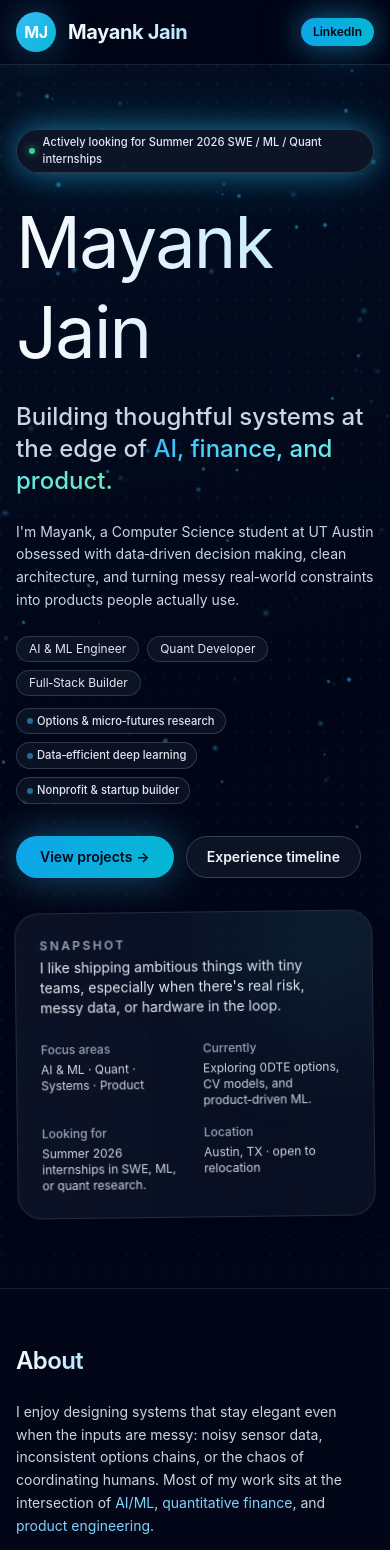
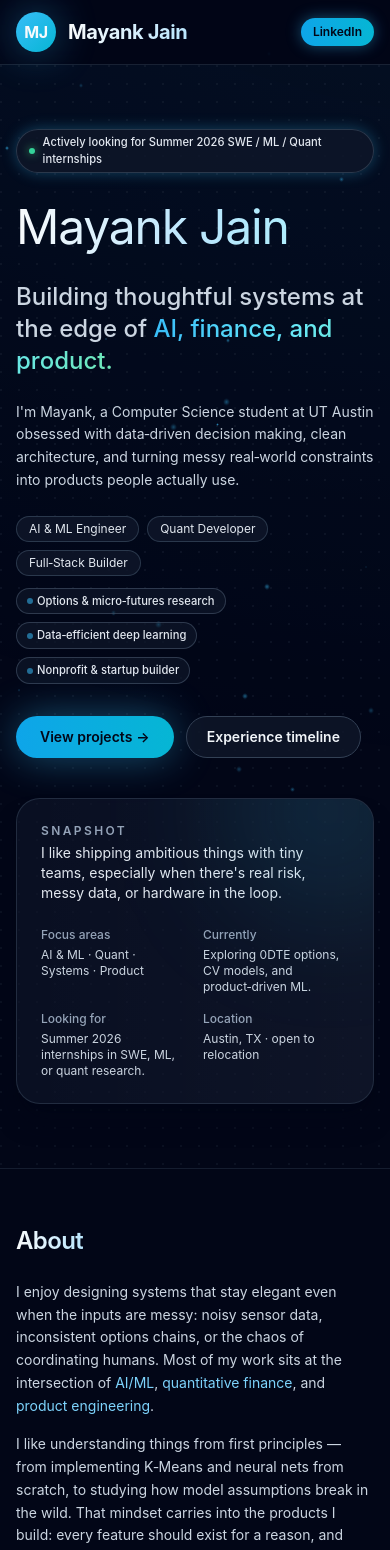
Before and after one commit to mayank-jain632/MyPortfolio, a React (Vite) app: page / in a window 390 px wide. Shown: the top 1550 px of the page. Built offline with nearby package versions, Linux system fonts and the light colour scheme.

Commit message:
mobile patch

```diff
--- a/src/App.jsx
+++ b/src/App.jsx
@@ -12,11 +12,13 @@ function App() {
   const particlesRef = useRef(null);
 
   useEffect(() => {
-    // Create floating particles across entire page
+    // Create floating particles - fewer on mobile for performance
     const container = particlesRef.current;
     if (!container) return;
 
-    const particleCount = 80;
+    // Detect mobile and reduce particle count
+    const isMobile = window.innerWidth < 768;
+    const particleCount = isMobile ? 20 : 80;
     const particles = [];
 
     for (let i = 0; i < particleCount; i++) {
@@ -36,7 +38,8 @@ function App() {
         top: ${y}%;
         background: radial-gradient(circle, rgba(56, 189, 248, ${opacity}) 0%, transparent 70%);
         animation: float ${duration}s ease-in-out ${delay}s infinite;
-        filter: blur(${Math.random() * 1.5}px);
+        filter: ${isMobile ? 'none' : `blur(${Math.random() * 1.5}px)`};
+        will-change: transform;
       `;
 
       container.appendChild(particle);
--- a/src/components/Hero.jsx
+++ b/src/components/Hero.jsx
@@ -26,7 +26,7 @@ export function Hero() {
 
         <div className="mt-6 grid gap-10 lg:grid-cols-[minmax(0,3fr)_minmax(0,2fr)] lg:items-center">
           <div className="space-y-6 stagger-animation">
-            <h1 className="font-display text-7xl leading-tight tracking-tight sm:text-8xl lg:text-9xl bg-gradient-to-r from-slate-50 via-sky-200 to-cyan-200 bg-clip-text text-transparent animate-gradient">
+            <h1 className="font-display text-5xl leading-tight tracking-tight sm:text-7xl md:text-8xl lg:text-9xl bg-gradient-to-r from-slate-50 via-sky-200 to-cyan-200 bg-clip-text text-transparent md:animate-gradient">
               Mayank Jain
             </h1>
             <h2 className="mt-1 text-2xl font-medium text-slate-300 sm:text-2xl">
--- a/src/components/Navbar.jsx
+++ b/src/components/Navbar.jsx
@@ -18,9 +18,9 @@ export function Navbar() {
       <nav className="section-shell flex h-16 items-center justify-between gap-4">
         <button
           onClick={() => handleScroll("hero")}
-          className="group flex items-center gap-3 text-sm font-semibold tracking-tight text-slate-50 transition-all duration-300 hover:scale-105"
+          className="group flex items-center gap-3 text-sm font-semibold tracking-tight text-slate-50 transition-all duration-300 md:hover:scale-105"
         >
-          <span className="inline-flex h-10 w-10 items-center justify-center rounded-full bg-gradient-to-br from-sky-400 to-cyan-500 text-base font-bold shadow-glow transition-all duration-300 group-hover:shadow-[0_0_25px_rgba(56,189,248,0.6)] group-hover:rotate-12">
+          <span className="inline-flex h-10 w-10 items-center justify-center rounded-full bg-gradient-to-br from-sky-400 to-cyan-500 text-base font-bold shadow-glow transition-all duration-300 md:group-hover:shadow-[0_0_25px_rgba(56,189,248,0.6)] md:group-hover:rotate-12">
             MJ
           </span>
           <span className="text-xl font-bold sm:text-2xl bg-gradient-to-r from-slate-50 to-sky-200 bg-clip-text text-transparent">Mayank Jain</span>
@@ -42,7 +42,7 @@ export function Navbar() {
             href="https://github.com/mayank-jain632"
             target="_blank"
             rel="noreferrer"
-            className="hidden sm:inline-flex items-center gap-1 rounded-full bg-gradient-to-r from-sky-500 to-cyan-500 px-3 py-1.5 text-xs font-semibold text-slate-950 transition-all duration-500 shadow-[0_0_15px_rgba(56,189,248,0.4),0_0_30px_rgba(6,182,212,0.2)] hover:shadow-[0_0_30px_rgba(56,189,248,0.8),0_0_60px_rgba(6,182,212,0.5),0_0_90px_rgba(56,189,248,0.3)] hover:scale-110 hover:-translate-y-0.5 glow-pulse"
+            className="hidden sm:inline-flex items-center gap-1 rounded-full bg-gradient-to-r from-sky-500 to-cyan-500 px-3 py-1.5 text-xs font-semibold text-slate-950 transition-all duration-300 shadow-[0_0_15px_rgba(56,189,248,0.4)] md:shadow-[0_0_15px_rgba(56,189,248,0.4),0_0_30px_rgba(6,182,212,0.2)] md:hover:shadow-[0_0_30px_rgba(56,189,248,0.8),0_0_60px_rgba(6,182,212,0.5)] md:hover:scale-110 md:hover:-translate-y-0.5 md:glow-pulse"
           >
             <span>GitHub</span>
           </a>
@@ -50,7 +50,7 @@ export function Navbar() {
             href="https://www.linkedin.com/in/mayank-jain-016066293"
             target="_blank"
             rel="noreferrer"
-            className="inline-flex items-center gap-1 rounded-full bg-gradient-to-r from-sky-500 to-cyan-500 px-3 py-1.5 text-xs font-semibold text-slate-950 transition-all duration-500 shadow-[0_0_15px_rgba(56,189,248,0.4),0_0_30px_rgba(6,182,212,0.2)] hover:shadow-[0_0_30px_rgba(56,189,248,0.8),0_0_60px_rgba(6,182,212,0.5),0_0_90px_rgba(56,189,248,0.3)] hover:scale-110 hover:-translate-y-0.5 glow-pulse"
+            className="inline-flex items-center gap-1 rounded-full bg-gradient-to-r from-sky-500 to-cyan-500 px-3 py-1.5 text-xs font-semibold text-slate-950 transition-all duration-300 shadow-[0_0_15px_rgba(56,189,248,0.4)] md:shadow-[0_0_15px_rgba(56,189,248,0.4),0_0_30px_rgba(6,182,212,0.2)] md:hover:shadow-[0_0_30px_rgba(56,189,248,0.8),0_0_60px_rgba(6,182,212,0.5)] md:hover:scale-110 md:hover:-translate-y-0.5 md:glow-pulse"
           >
             <span>LinkedIn</span>
           </a>
--- a/src/index.css
+++ b/src/index.css
@@ -179,3 +179,49 @@ body {
 .hover-scale:hover {
   transform: scale(1.05);
 }
+
+/* Mobile optimizations */
+@media (max-width: 768px) {
+  /* Disable expensive animations on mobile */
+  .float-animation {
+    animation: none;
+  }
+
+  .animate-gradient {
+    animation: none;
+    background-position: 0% 50%;
+  }
+
+  .shimmer {
+    animation: none;
+  }
+
+  /* Simplify glow effects on mobile */
+  .glow-pulse {
+    animation: none;
+    box-shadow: 0 0 15px rgba(56, 189, 248, 0.3);
+  }
+
+  /* Reduce transform complexity */
+  .glass-panel:hover {
+    transform: none;
+    box-shadow: 0 0 20px rgba(56, 189, 248, 0.15);
+  }
+
+  /* Disable hover effects on touch devices */
+  @media (hover: none) {
+    .hover-scale:hover,
+    .tag-pill:hover {
+      transform: none;
+    }
+  }
+}
+
+/* GPU acceleration for better performance */
+.particle,
+.float-animation,
+.glass-panel {
+  will-change: transform;
+  transform: translateZ(0);
+  backface-visibility: hidden;
+}
```
